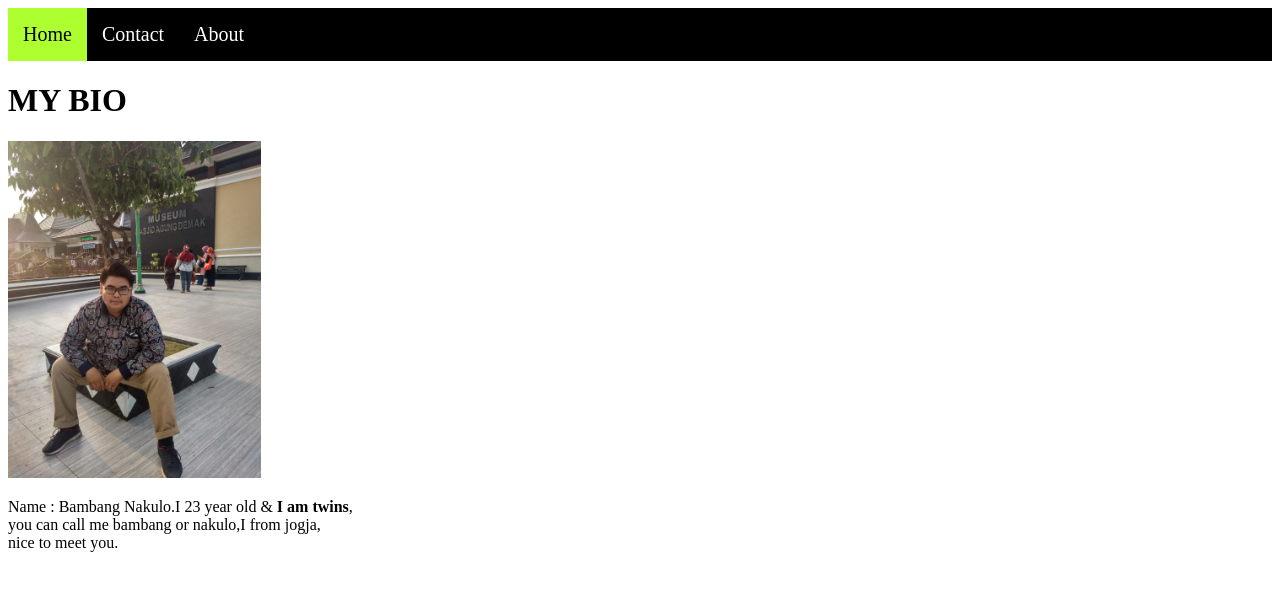
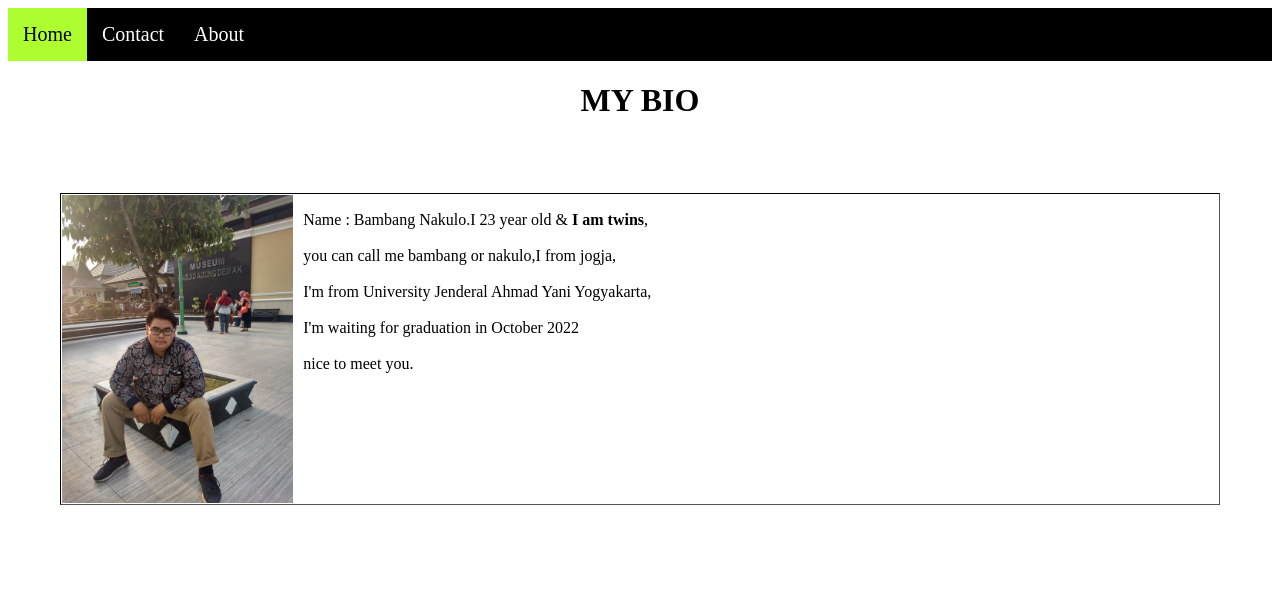
Before and after one commit to zettacamp-bambang-nakulo/mini_project_hosting, a plain HTML site: page indeks.html in a window 1280 px wide. Drawn offline with Linux system fonts and the light colour scheme.

Commit message:
day2_html

```diff
--- a/indeks.html
+++ b/indeks.html
@@ -12,10 +12,23 @@
 		<a href="about.html">About</a>
 	</div>
 	<!--Text description-->
-	<h1>MY BIO</h1>
-		<img class="img-profil" src="profil.jpg"><p>Name : Bambang Nakulo.I 23 year old &amp <b>I am twins</b>,<br> you can call me bambang or nakulo,I from jogja,
-		<br> nice to meet you.
-		</p>
-
+	<h1 style="text-align: center;">MY BIO</h1>
+	<table class="table1" border="10">
+		<tr>
+			<td>
+				<img class="img-profil" src="profil.jpg" style="float:left; padding-right:10px;" >
+				<p style="text-align:justify; ">Name : Bambang Nakulo.I 23 year old &amp <b>I am twins</b>,
+				<br>
+				<br> you can call me bambang or nakulo,I from jogja,
+				<br>
+				<br>I'm from University Jenderal Ahmad Yani Yogyakarta,
+				<br>
+				<br> I'm waiting for graduation in October 2022
+				<br>
+				<br> nice to meet you.
+				</p>
+			</td>
+		</tr>
+	</table>
 </body>
 </html>
```
